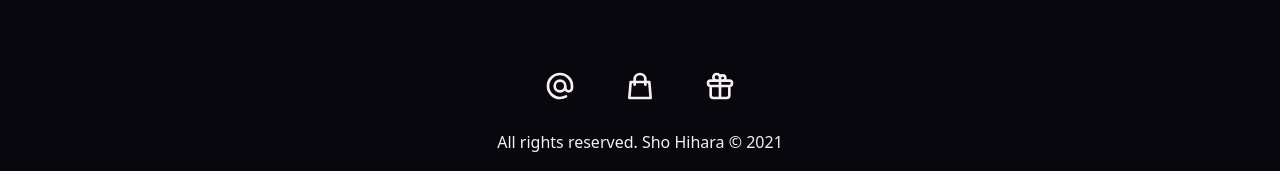
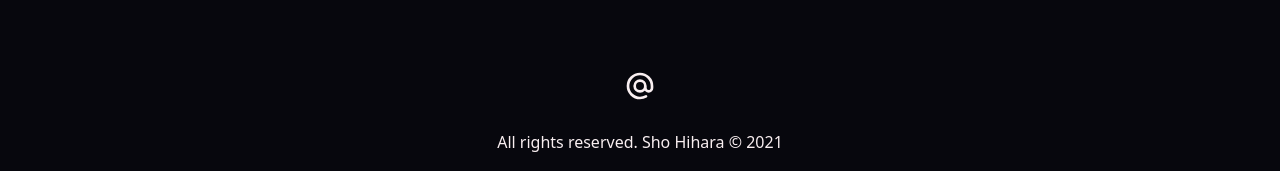
Before and after one commit to neila/neila.github.io, a Next.js app: page /works in a window 1280 px wide. Shown: the part 723-894 px from the top of the page. Built offline with nearby package versions, Linux system fonts and the light colour scheme; what @tailwindcss/typography would draw is missing.

Commit message:
fixed for publication

```diff
--- a/components/Footer.js
+++ b/components/Footer.js
@@ -12,9 +12,9 @@ function Footer() {
         <footer className="flex-row lg:flex-grow m-5 justify-between items-center h-auto">
 
             <div className="flex flexbox items-center justify-evenly lg:justify-center">
-                <FooterItem title="CONTACT" Icon={AtSymbolIcon} />
-                <FooterItem title="SHOP" Icon={ShoppingBagIcon} />
-                <FooterItem  title="SUPPORT" Icon={GiftIcon} />
+                <a href='mailto:sho@uni.minerva.edu'><FooterItem title="CONTACT" Icon={AtSymbolIcon} /></a>
+                {/* <FooterItem title="SHOP" Icon={ShoppingBagIcon} />
+                <FooterItem  title="SUPPORT" Icon={GiftIcon} />   */}
             </div>
 
             <p className='text-center text-xs lg:text-base'>
```
